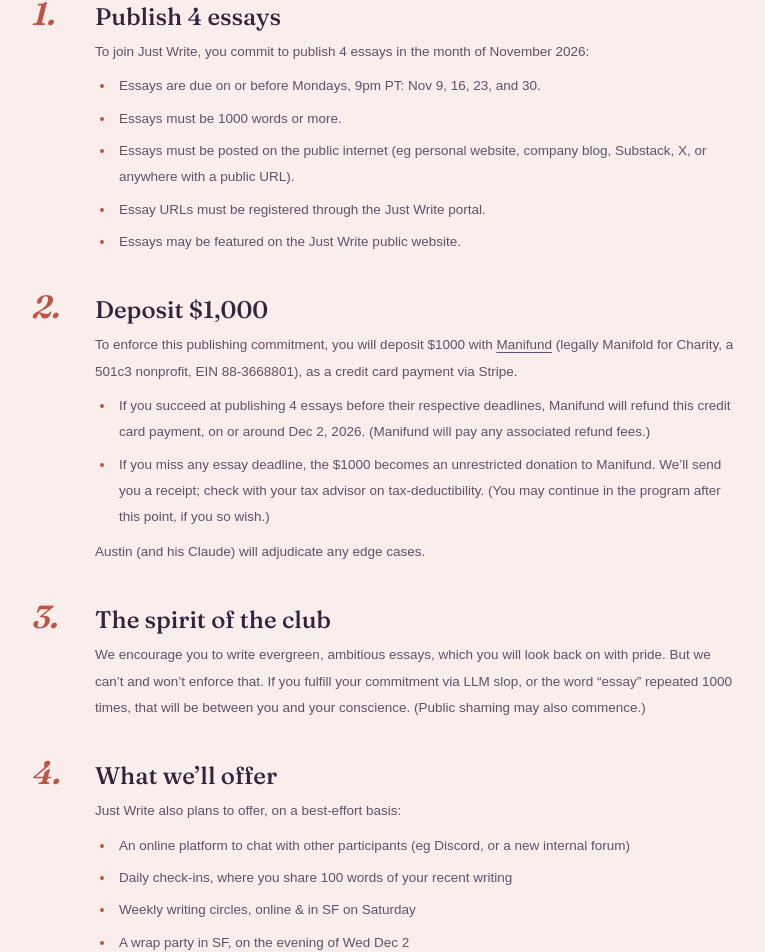
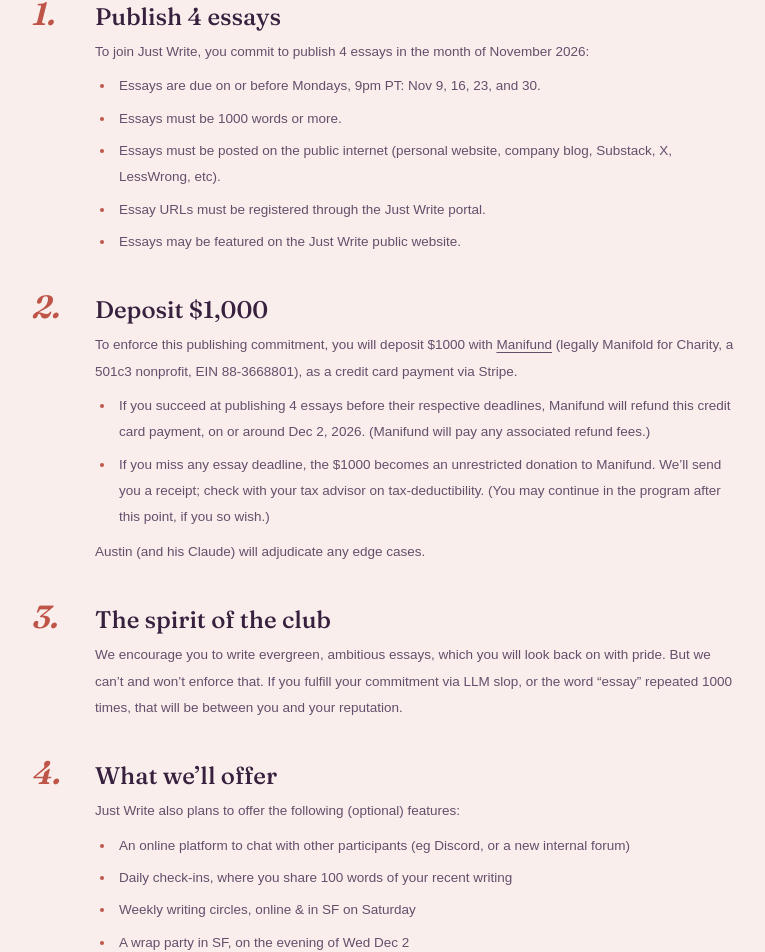
Before and after one commit to manifund/just-write, a Next.js app: page /commit in a window 1280 px wide. Shown: the part 252-1204 px from the top of the page, without its empty margins (257-1022 px from the left). Built offline with nearby package versions, Linux system fonts and the light colour scheme; a web font is replaced by a local one.

Commit message:
Tweak contract

```diff
--- a/app/commit/page.tsx
+++ b/app/commit/page.tsx
@@ -18,7 +18,7 @@ const TERMS: Term[] = [
     bullets: [
       "Essays are due on or before Mondays, 9pm PT: Nov 9, 16, 23, and 30.",
       "Essays must be 1000 words or more.",
-      "Essays must be posted on the public internet (eg personal website, company blog, Substack, X, or anywhere with a public URL).",
+      "Essays must be posted on the public internet (personal website, company blog, Substack, X, LessWrong, etc).",
       "Essay URLs must be registered through the Just Write portal.",
       "Essays may be featured on the Just Write public website.",
     ],
@@ -43,12 +43,12 @@ const TERMS: Term[] = [
   {
     title: "The spirit of the club",
     outro: [
-      "We encourage you to write evergreen, ambitious essays, which you will look back on with pride. But we can’t and won’t enforce that. If you fulfill your commitment via LLM slop, or the word “essay” repeated 1000 times, that will be between you and your conscience. (Public shaming may also commence.)",
+      "We encourage you to write evergreen, ambitious essays, which you will look back on with pride. But we can’t and won’t enforce that. If you fulfill your commitment via LLM slop, or the word “essay” repeated 1000 times, that will be between you and your reputation.",
     ],
   },
   {
     title: "What we’ll offer",
-    intro: "Just Write also plans to offer, on a best-effort basis:",
+    intro: "Just Write also plans to offer the following (optional) features:",
     bullets: [
       "An online platform to chat with other participants (eg Discord, or a new internal forum)",
       "Daily check-ins, where you share 100 words of your recent writing",
```
